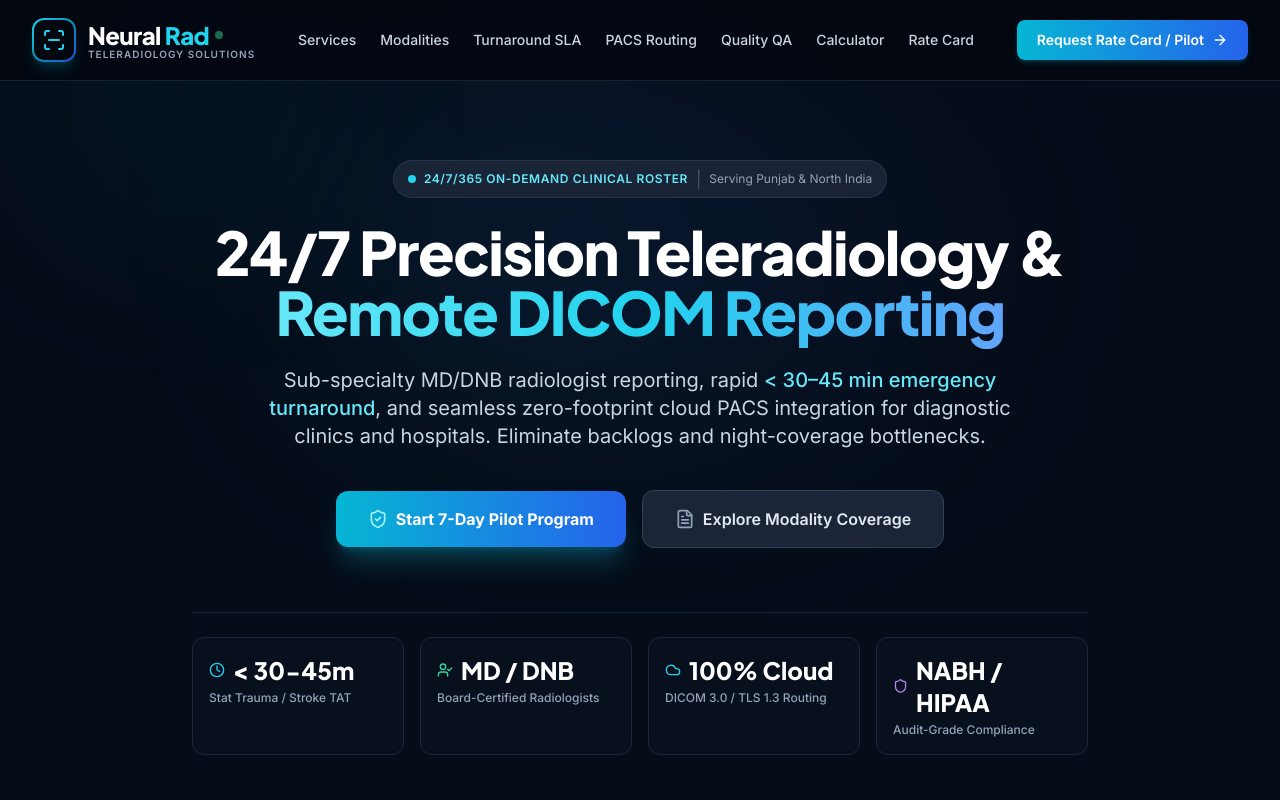
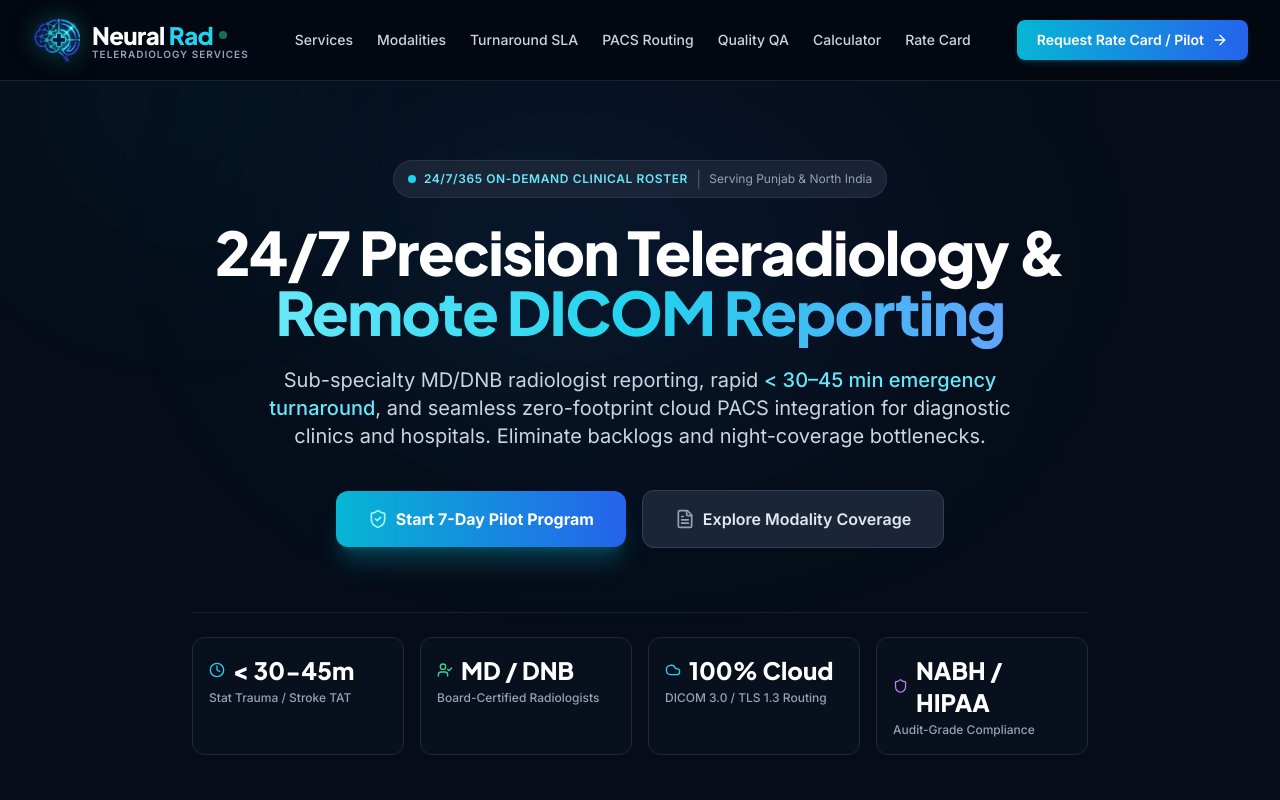
Before and after one commit to navi96465-arch/neuralrad.net, a plain HTML site: page index.html in a window 1280 px wide. Shown: the top 800 px of the page. Drawn offline with nearby package versions, Linux system fonts and the light colour scheme.

Commit message:
Use NeuralRad brain logo in header, footer and favicon
Co-authored-by: v0 <it+v0agent@vercel.com>

```diff
--- a/index.html
+++ b/index.html
@@ -5,6 +5,8 @@
   <meta name="viewport" content="width=device-width, initial-scale=1.0">
   <title>NeuralRad | 24/7 Precision Teleradiology & Remote DICOM Reporting</title>
   <meta name="description" content="Sub-specialty MD/DNB radiologist reporting, zero-footprint cloud PACS integration, and emergency 30-45m turnaround for diagnostic centers and hospitals across North India.">
+  <link rel="icon" type="image/png" href="images/favicon.png">
+  <link rel="apple-touch-icon" href="images/apple-touch-icon.png">
 
   <!-- Fonts: Inter & Plus Jakarta Sans -->
   <link rel="preconnect" href="https://fonts.googleapis.com">
@@ -100,18 +102,14 @@
       <div class="flex items-center justify-between h-20">
 
         <!-- Logo -->
-        <a href="#" class="flex items-center gap-3 group">
-          <div class="relative flex items-center justify-center w-11 h-11 rounded-xl bg-gradient-to-br from-brand-400 via-brand-600 to-blue-700 p-0.5 shadow-lg shadow-brand-500/20 group-hover:shadow-brand-400/40 transition-all">
-            <div class="w-full h-full bg-navy-950 rounded-[10px] flex items-center justify-center">
-              <i data-lucide="scan-line" class="w-6 h-6 text-brand-400 group-hover:scale-110 transition-transform"></i>
-            </div>
-          </div>
+        <a href="#" class="flex items-center gap-3 group" aria-label="NeuralRad Teleradiology Services home">
+          <img src="images/neuralrad-logo-icon.png" alt="" width="48" height="48" class="w-12 h-12 object-contain drop-shadow-[0_0_12px_rgba(45,212,191,0.25)] group-hover:scale-105 transition-transform">
           <div class="flex flex-col">
             <span class="font-display font-extrabold text-2xl tracking-tight text-white flex items-center gap-1">
               Neural<span class="text-brand-400">Rad</span>
               <span class="inline-block w-2 h-2 rounded-full bg-emerald-400 animate-pulse ml-0.5" title="Network Online"></span>
             </span>
-            <span class="text-[10px] uppercase tracking-widest text-slate-400 font-semibold -mt-1">Teleradiology Solutions</span>
+            <span class="text-[10px] uppercase tracking-widest text-slate-400 font-semibold -mt-1">Teleradiology Services</span>
           </div>
         </a>
 
@@ -1481,6 +1479,7 @@
 
       <div class="flex flex-col md:flex-row items-center justify-between gap-6 pb-8 border-b border-slate-800">
         <div class="flex items-center gap-2">
+          <img src="images/neuralrad-logo-icon.png" alt="" width="32" height="32" class="w-8 h-8 object-contain">
           <span class="font-display font-extrabold text-xl text-white">Neural<span class="text-brand-400">Rad</span></span>
           <span class="text-slate-500 font-mono text-[11px] ml-2">neuralrad.net</span>
         </div>
```
Also changed, not shown: images/apple-touch-icon.png (added), images/favicon.png (added), images/neuralrad-logo-icon.png (added).
